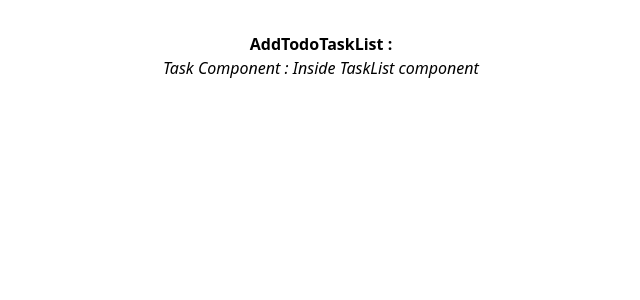
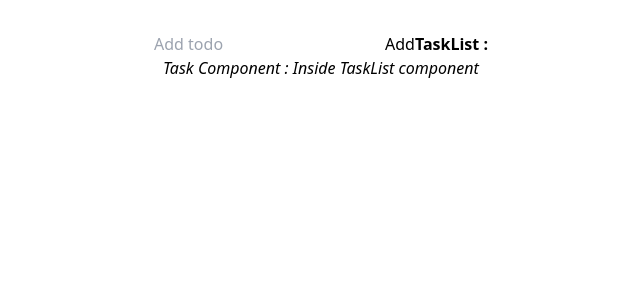
Before and after one commit to this-is-emon/react-todo, a React (Vite) app in the folder toDo/: page / in a window 1280 px wide. Shown: the top 300 px of the page, without its empty margins (319-959 px from the left). Built offline with nearby package versions, Linux system fonts and the light colour scheme.

Commit message:
redoing AddTodo.jsx

```diff
--- a/toDo/src/components/AddTodo/AddTodo.jsx
+++ b/toDo/src/components/AddTodo/AddTodo.jsx
@@ -1,12 +1,23 @@
-// eslint-disable-next-line no-unused-vars
-import React from "react";
+import { useState } from "react";
 
-function AddTodo() {
+// eslint-disable-next-line react/prop-types
+export default function AddTodo({ onAddTodo }) {
+  const [title, setTitle] = useState("");
   return (
     <>
-      <b>AddTodo</b>
+      <input
+        placeholder="Add todo"
+        value={title}
+        onChange={(e) => setTitle(e.target.value)}
+      />
+      <button
+        onClick={() => {
+          setTitle("");
+          onAddTodo(title);
+        }}
+      >
+        Add
+      </button>
     </>
   );
 }
-
-export default AddTodo;
```
